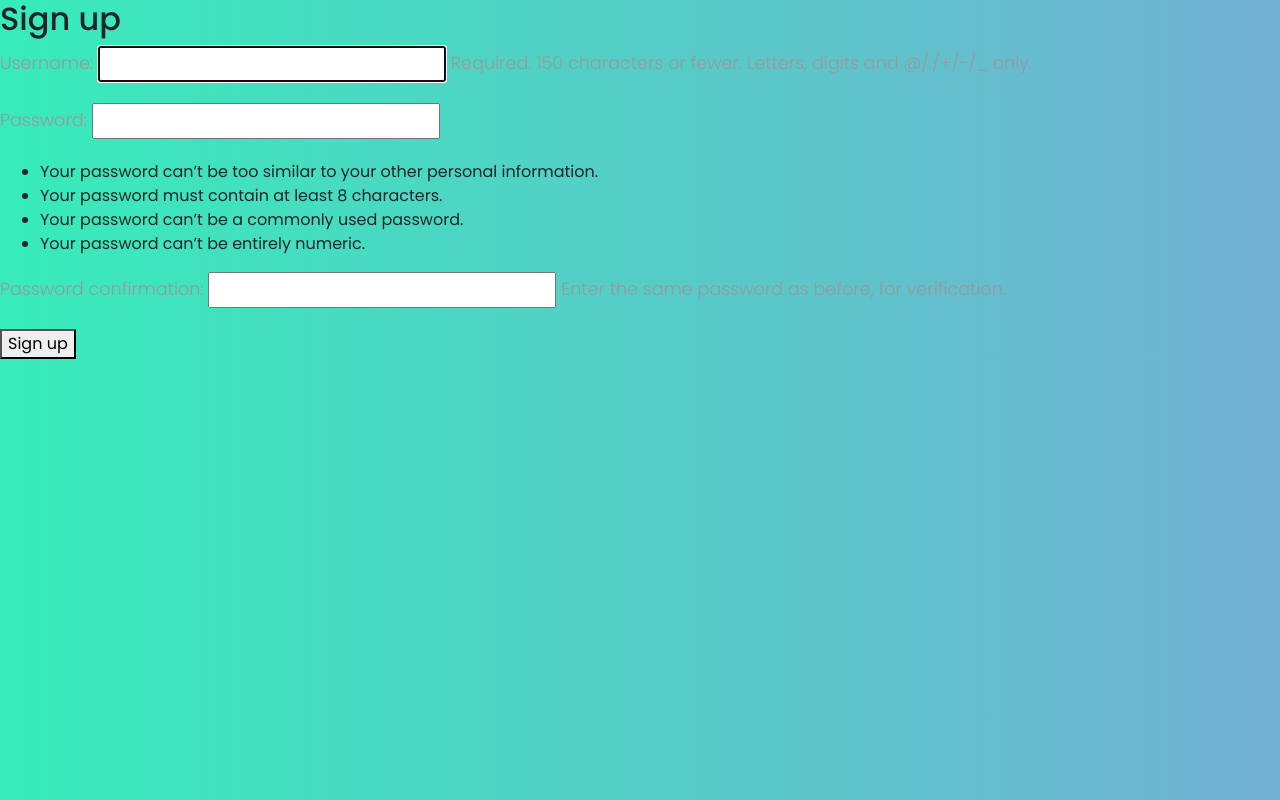
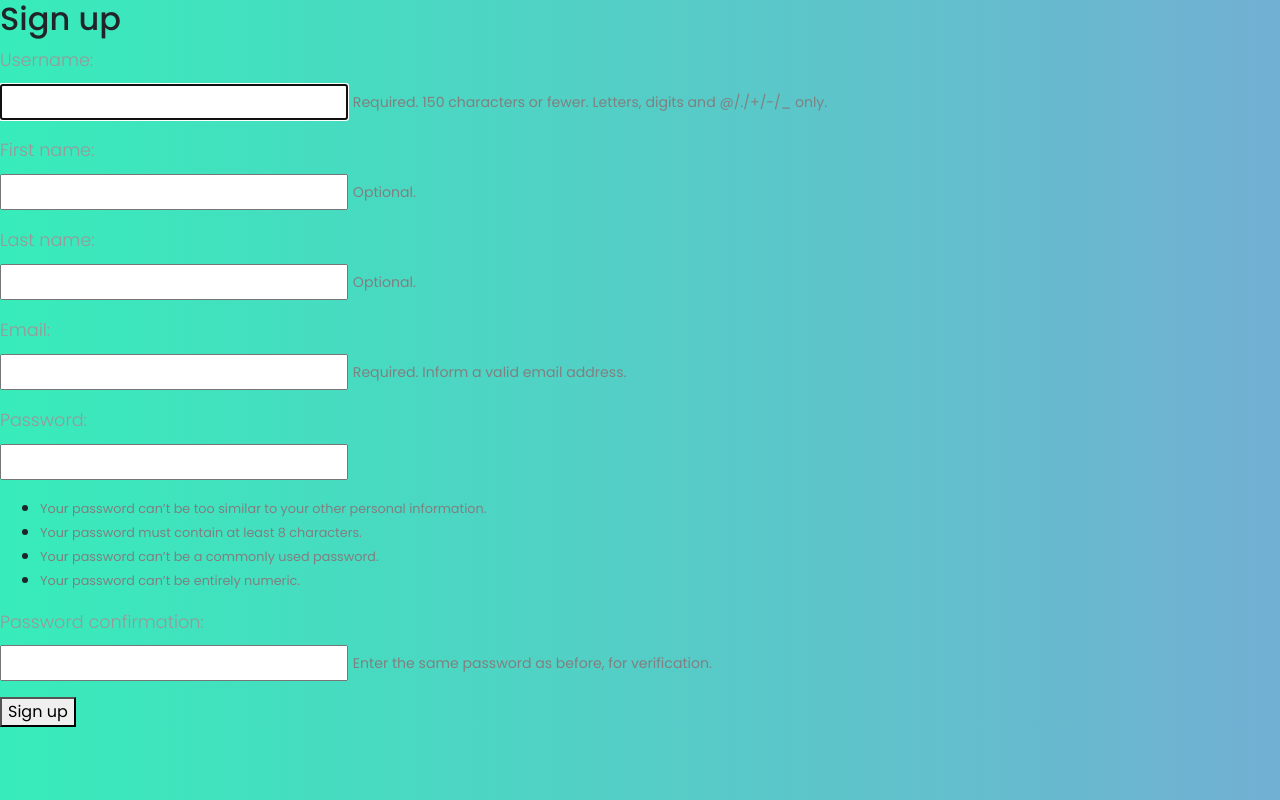
Before and after one commit to arvindkushwah9/Embassy, a Django app: page /accounts/signup/ in a window 1280 px wide. Run offline with Django 3.2, Linux system fonts and the light colour scheme; some libraries are stand-ins or nearby versions.

Commit message:
Added Custom Signup form

```diff
--- /dev/null
+++ b/accounts/forms.py
@@ -0,0 +1,13 @@
+from django import forms
+from django.contrib.auth.forms import UserCreationForm
+from django.contrib.auth.models import User
+
+
+class SignUpForm(UserCreationForm):
+    first_name = forms.CharField(max_length=30, required=False, help_text='Optional.')
+    last_name = forms.CharField(max_length=30, required=False, help_text='Optional.')
+    email = forms.EmailField(max_length=254, help_text='Required. Inform a valid email address.')
+
+    class Meta:
+        model = User
+        fields = ('username', 'first_name', 'last_name', 'email', 'password1', 'password2', )
--- a/accounts/urls.py
+++ b/accounts/urls.py
@@ -5,5 +5,7 @@ from . import views
 
 
 urlpatterns = [
-    path('signup/', views.SignUp.as_view(), name='signup'),
+    path('signup/', views.SignUp, name='signup'),
+    # url(r'^signup/$', core_views.signup, name='signup'),
+
 ]
--- a/accounts/views.py
+++ b/accounts/views.py
@@ -1,10 +1,19 @@
 # accounts/views.py
-from django.contrib.auth.forms import UserCreationForm
-from django.urls import reverse_lazy
-from django.views import generic
+from django.contrib.auth import login, authenticate
+from django.shortcuts import render, redirect
+from  .forms import SignUpForm
+# from django.contrib.auth.forms import UserCreationForm
 
-
-class SignUp(generic.CreateView):
-    form_class = UserCreationForm
-    success_url = reverse_lazy('login')
-    template_name = 'signup.html'
+def SignUp(request):
+    if request.method == 'POST':
+        form = SignUpForm(request.POST)
+        if form.is_valid():
+            form.save()
+            username = form.cleaned_data.get('username')
+            raw_password = form.cleaned_data.get('password1')
+            user = authenticate(username=username, password=raw_password)
+            login(request, user)
+            return redirect('home')
+    else:
+        form = SignUpForm()
+    return render(request, 'signup.html', {'form': form})
--- /dev/null
+++ b/esa_backend/app.py
@@ -0,0 +1,3 @@
+from django.apps import AppConfig
+ class CoreConfig(AppConfig):
+     name = 'core'
--- a/templates/signup.html
+++ b/templates/signup.html
@@ -4,10 +4,21 @@
 {% block title %}Sign Up{% endblock %}
 
 {% block content %}
-  <h2>Sign up</h2>
+ <h2>Sign up</h2>
   <form method="post">
     {% csrf_token %}
-    {{ form.as_p }}
+    {% for field in form %}
+      <p>
+        {{ field.label_tag }}<br>
+        {{ field }}
+        {% if field.help_text %}
+          <small style="color: grey">{{ field.help_text }}</small>
+        {% endif %}
+        {% for error in field.errors %}
+          <p style="color: red">{{ error }}</p>
+        {% endfor %}
+      </p>
+    {% endfor %}
     <button type="submit">Sign up</button>
   </form>
 {% endblock %}
```
Also changed, not shown: esa_backend/wsgi.py (+6 -2 lines).
